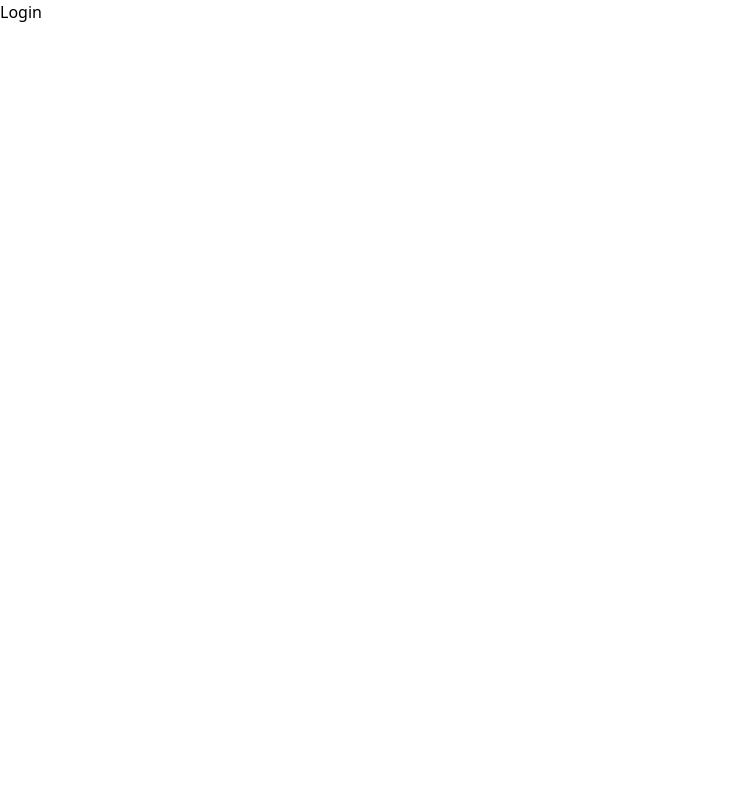
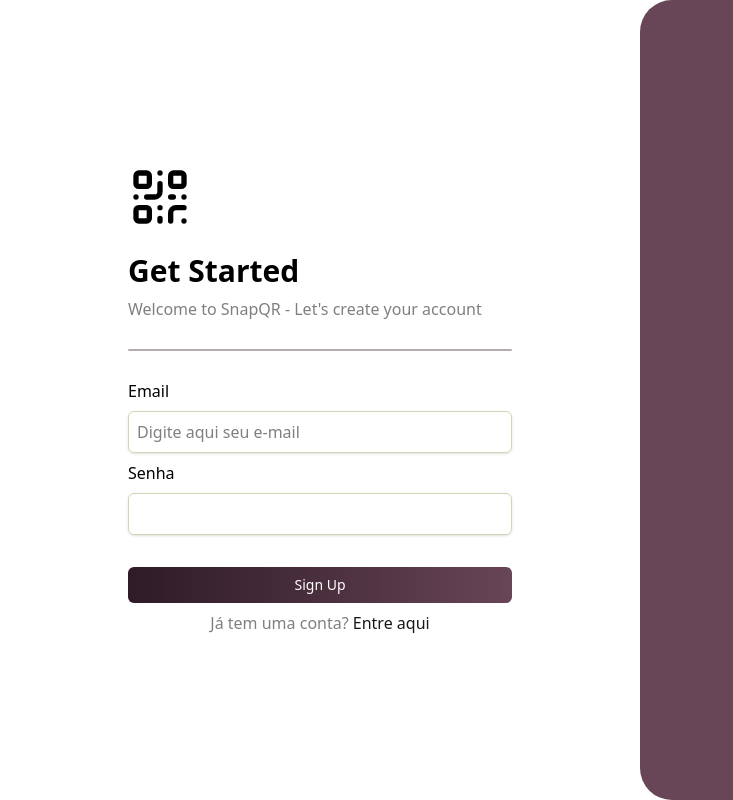
Before and after one commit to jonasmfernandes/SnapQR, a React (Vite) app: page /login in a window 1280 px wide. Shown: the whole page, without its empty margins (0-733 px from the left). Built offline with nearby package versions, Linux system fonts and the light colour scheme.

Commit message:
feat: started ui register page

```diff
--- a/src/Login.tsx
+++ b/src/Login.tsx
@@ -1,9 +1,43 @@
-import './App.css'
+import "./App.css";
+import { QrCode } from "lucide-react";
 
 const Login = () => {
   return (
-    <div>Login</div>
-  )
-}
+    <>
+      <div className=" bg-white flex">
+        <section className="h-screen w-[50%] flex justify-center items-center">
+          <main className="flex flex-col gap-2">
+            <QrCode size={64} />
+            <h1 className="font-bold text-3xl pt-4">Get Started</h1>
+            <h4 className="text-black/50">
+              Welcome to SnapQR - Let's create your account
+            </h4>
+            <div className="bg-[#68455775] h-0.5 rounded-md w-96 my-5"></div>
 
-export default Login
+            <h2>Email</h2>
+            <input
+              type="email"
+              className="rounded-md bg-transparent p-2 border border-[#d6d2b5] focus:outline-none focus:border-[#684557] hover:border-[#684557] shadow-sm focus:shadow transition duration-100"
+              placeholder="Digite aqui seu e-mail"
+            />
+
+            <h2>Senha</h2>
+            <input
+              type="password"
+              className="rounded-md bg-transparent p-2 border mb-4 border-[#d6d2b5] focus:outline-none focus:border-[#684557] hover:border-[#684557] shadow-sm focus:shadow transition duration-100"
+            />
+
+            <button
+            className="flex items-center justify-center gap-1 py-2 px-5 rounded-md mt-2 duration-200 text-sm bg-gradient-to-r from-[#2e1b25] to-[#684557]  text-white cursor-pointer hover:"
+            >Sign Up</button>
+            <p className="text-black/50 text-center">Já tem uma conta? <a href="#" className="text-[#181818] transition duration-100 hover:text-black">Entre aqui</a></p>
+          </main>
+
+        </section>
+        <section className="bg-[#684557] h-screen w-[50%] rounded-l-4xl"></section>
+      </div>
+    </>
+  );
+};
+
+export default Login;
```
